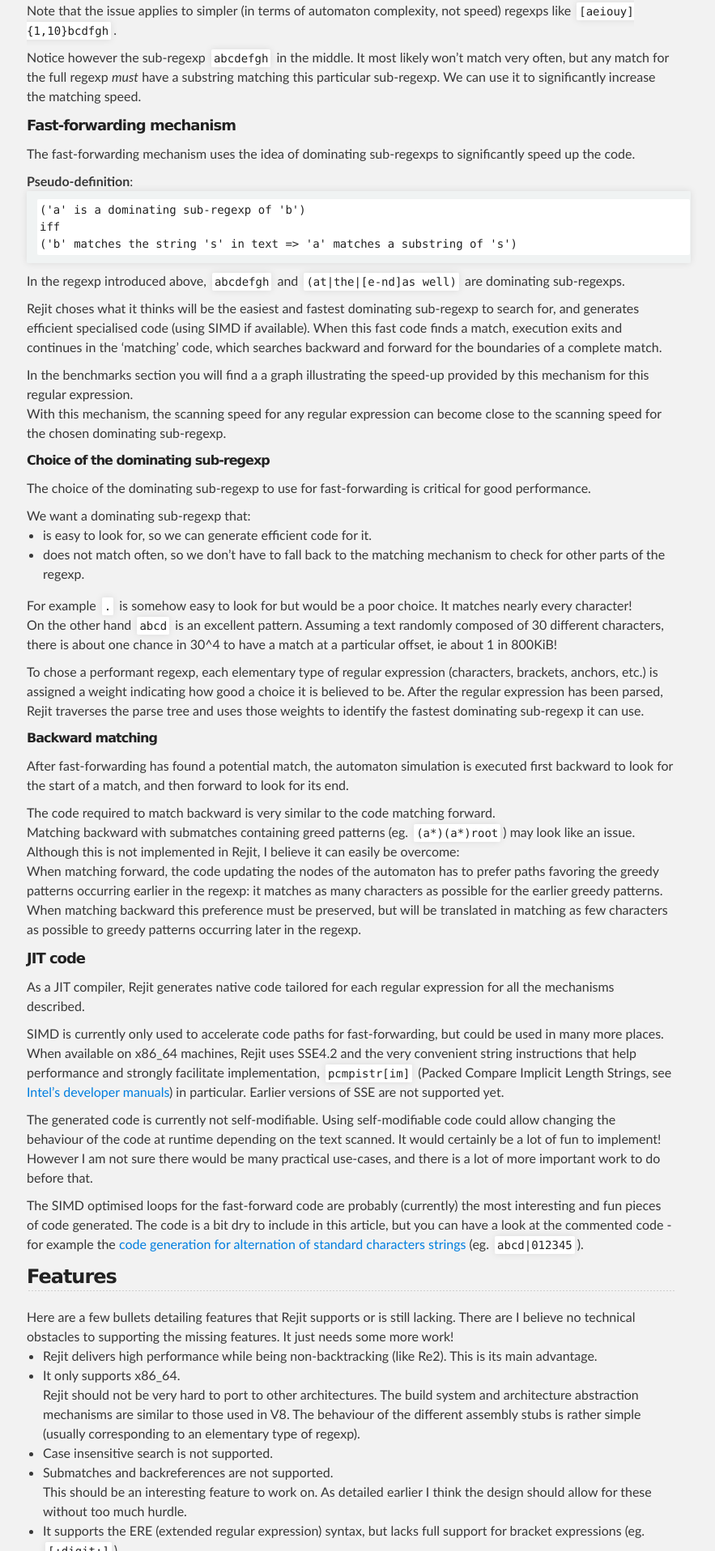
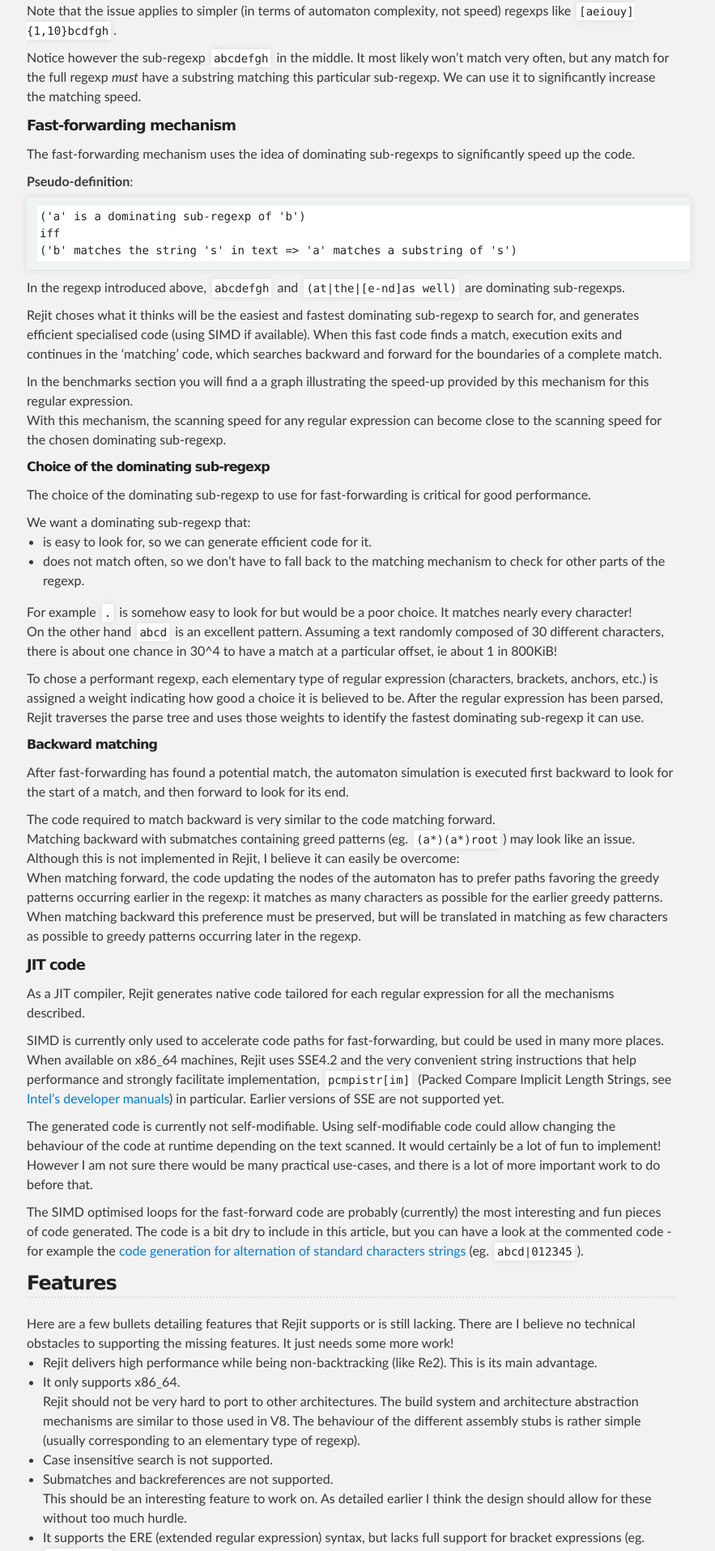
Before and after one commit to coreperf/coreperf.github.io, a Jekyll site: the page built from projects/rejit/index.md, in a window 1280 px wide. Shown: the part 4141-6057 px from the top of the page at 81% size, without its empty margins (207-1090 px from the left). Built offline with Jekyll 4.4.1, drawn with Linux system fonts in a browser that asks for light colours.

Commit message:
Add margin around 'pre' html elements.

```diff
--- a/css/main.css
+++ b/css/main.css
@@ -187,15 +187,15 @@ pre, code {
   color: #222;
   background-color: #fff;
 
+  margin-top: 8px;
+  margin-bottom: 8px;
+
   font-family: Monaco, "Bitstream Vera Sans Mono", "Lucida Console", Terminal, monospace;
   font-size: 14px;
 
   border-radius: 2px;
   -moz-border-radius: 2px;
   -webkit-border-radius: 2px;
-
-
-
 }
 
 pre {
@@ -485,10 +485,12 @@ Small Device Styles
     min-width: 320px;
     max-width: 360px;
     font-size: 11px;
+    margin-top: 8px;
+    margin-bottom: 8px;
   }
 
   img {
-  max-width: 100%;
+    max-width: 100%;
   }
 
   .graph {
```
